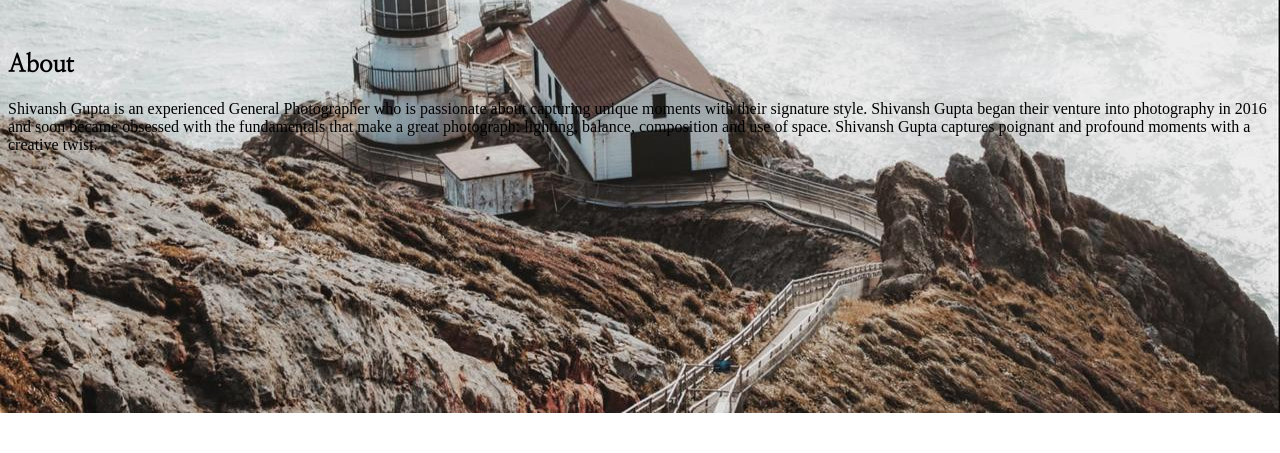
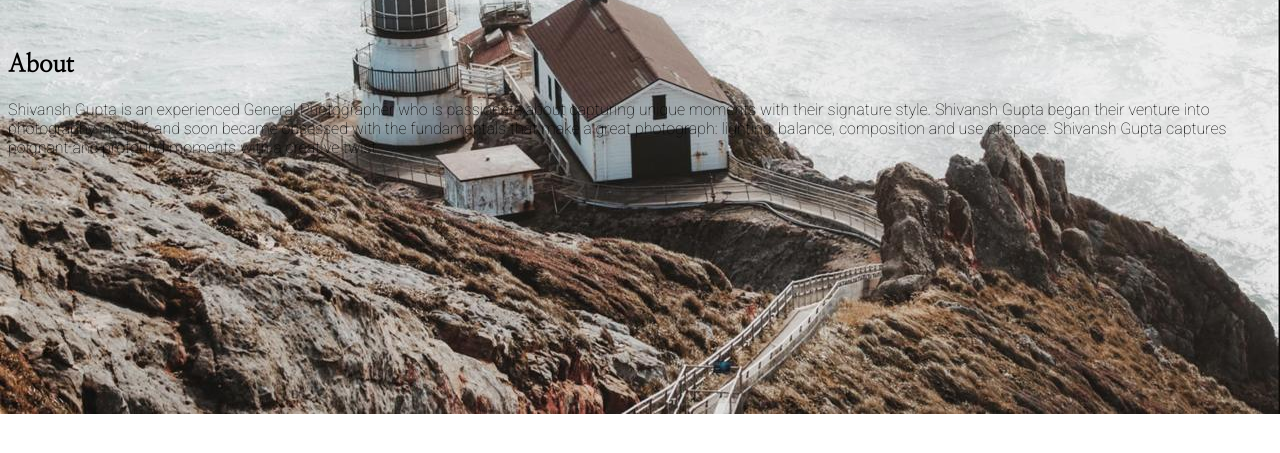
Before and after one commit to shivansh-code/ar, a plain HTML site: page index.html in a window 1280 px wide. Shown: the part 333-786 px from the top of the page. Drawn offline with nearby package versions, Linux system fonts and the light colour scheme; a web font is replaced by a local one.

Commit message:
Update styll.css

```diff
--- a/css/styll.css
+++ b/css/styll.css
@@ -56,3 +56,6 @@ margin-top: 100%;
 section h1 {
     font-family: 'Nanum Myeongjo', serif;
 }
+section p {
+    font-family: 'Roboto';
+}
```
